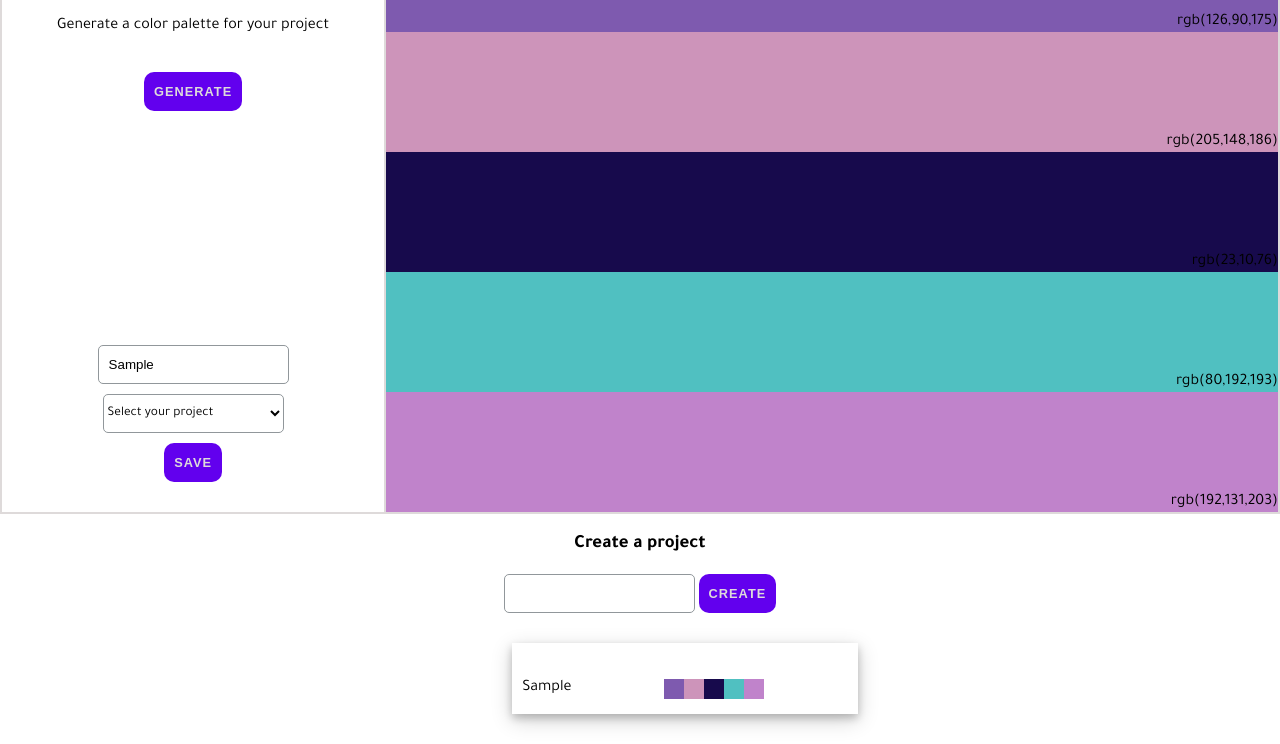
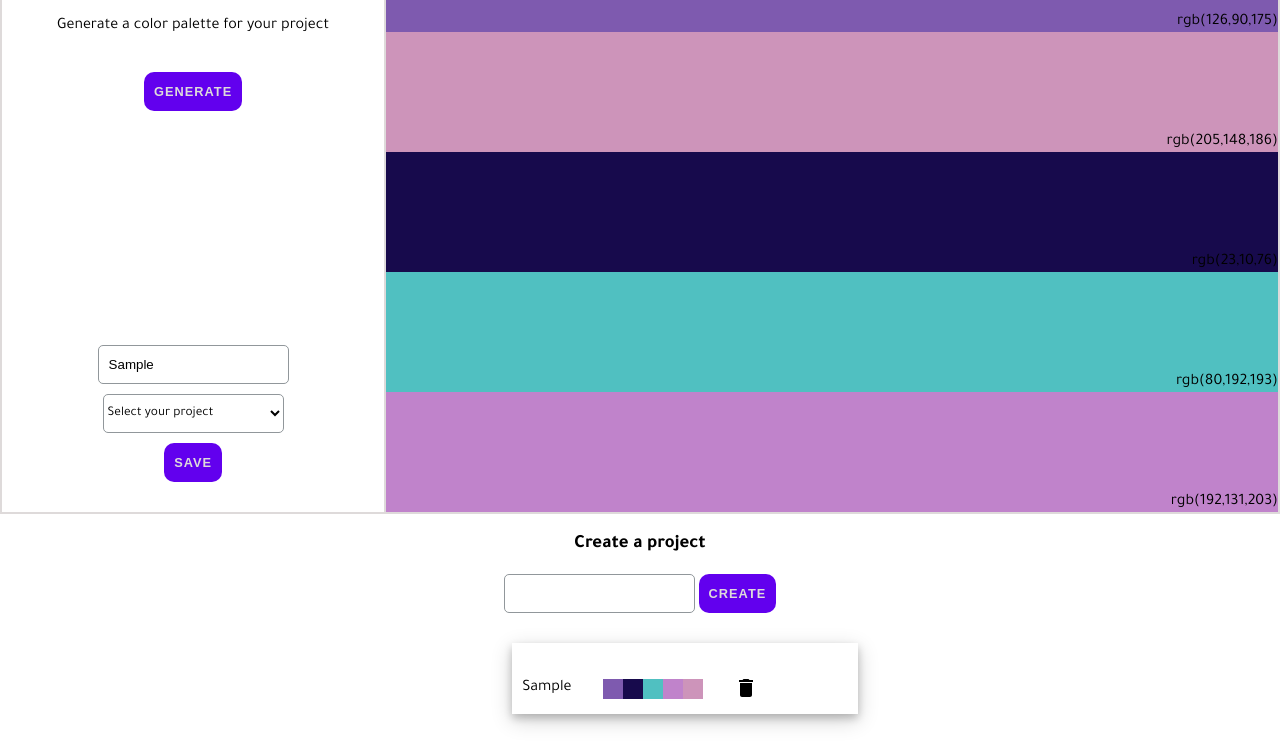
Before and after one commit to meloncatty/palette-picker, a website: page public/index.html in a window 1280 px wide. Both pictures are taken after typing "Sample" into the empty fields and a click on the button "SAVE". Shown: the part 90-834 px from the top of the page. Drawn offline with Linux system fonts and the light colour scheme.

Commit message:
Add delete icon

```diff
--- a/public/src/index.js
+++ b/public/src/index.js
@@ -50,11 +50,15 @@ function createPaletteInfo() {
   var miniPaletteContainer = document.createElement('div')
   miniPaletteContainer.className = 'mini-palette-container'
 
+  var deleteContainer = document.createElement('div')
+  deleteContainer.className = 'delete-card'
+
   var paletteName = document.querySelector('.palette-name').value
   var createElPalette = document.createElement('p')
   createElPalette.innerText = paletteName
 
   miniPaletteContainer.appendChild(createElPalette)
+  miniPaletteContainer.appendChild(deleteContainer)
 
   return miniPaletteContainer
 }
--- a/public/styles/styles.css
+++ b/public/styles/styles.css
@@ -1,5 +1,3 @@
-
-
 body {
   margin: 0;
   padding: 0;
@@ -154,11 +152,24 @@ select {
   width: 30%;
   margin-bottom: 30px;
   box-shadow: 0 4px 8px 0 rgba(0, 0, 0, 0.2), 0 6px 20px 0 rgba(0, 0, 0, 0.19)
+}
 
+.card-top-container {
+  width: 100%;
+  display: flex;
+  justify-content: space-between;
+  align-items: center;
 }
 
 .individual-project h2 {
   margin-left: 10px;
+}
+
+.delete-card {
+  width: 30px;
+  height: 30px;
+  margin-top: 5px;
+  background: no-repeat url('../assets/delete_icon.svg');
 }
 
 .mini-palette-container {
@@ -169,6 +180,10 @@ select {
   margin-left: 10px;
 }
 
+.mini-palette-container :nth-child(2) {
+  order: 3;
+}
+
 .mini-color-container {
   display: flex;
 }
```
Also changed, not shown: public/assets/delete_icon.svg (added).
